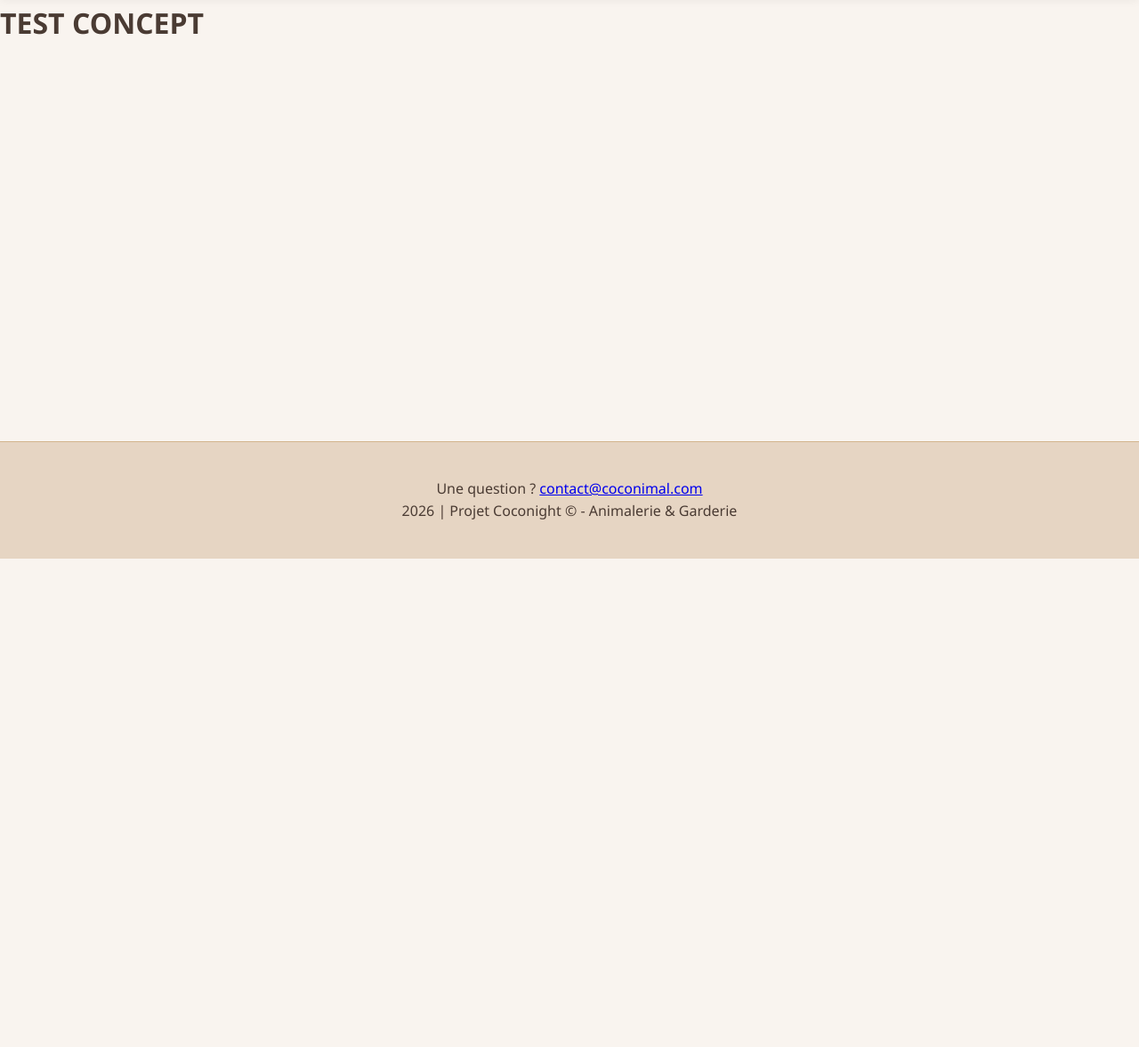
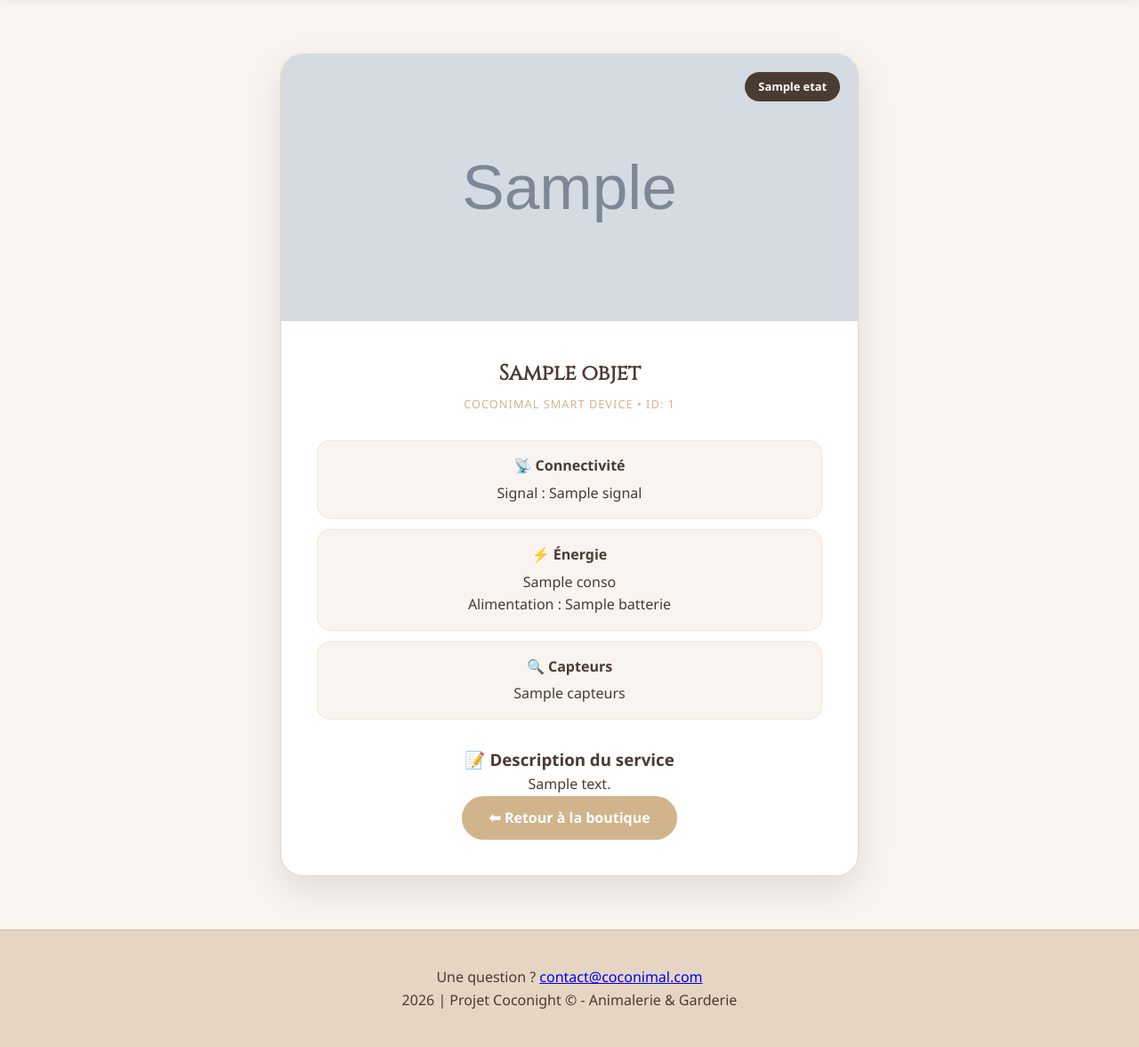
Before and after one commit to MathisSinet/CY_DevWeb_GI4, a Django app: template core/templates/concept.html in a window 1280 px wide. Shown: the part 172-1349 px from the top of the page at 89% size. Before the commit the page ends 800 px from the top, so only its background shows below. Run offline with Django 4.2, Linux system fonts and the light colour scheme; the template is opened without the code that fills it: most values are stand-ins (such as "Sample title", 1, 10 or a date in 2020); grey boxes marked "Sample" are stand-in pictures.

Commit message:
page concept fait

```diff
--- a/core/templates/concept.html
+++ b/core/templates/concept.html
@@ -1,7 +1,49 @@
 {% extends 'base.html' %}
+{% load static %}
+
+{% block head %}
+<link rel="stylesheet" href="{% static 'css/concept.css' %}">
+{% endblock %}
 
 {% block content %}
-<h1>
-    TEST CONCEPT
-</h1>
+<section class="container concept-container">
+    <div class="concept-card-single">
+        <div class="concept-hero-image">
+            <img src="{% static objet.image %}" alt="{{ objet.nom }}">
+            <span class="status-badge-float">{{ objet.etat }}</span>
+        </div>
+
+        <div class="concept-body">
+            <div class="concept-header-mini">
+                <h1>{{ objet.nom }}</h1>
+                <p class="brand-subtitle">Coconimal Smart Device • ID: {{ objet.id }}</p>
+            </div>
+
+            <div class="specs-wrapper">
+                <div class="spec-card">
+                    <h4>📡 Connectivité</h4>
+                    <p>Signal : {{ objet.signal }}</p>
+                </div>
+                <div class="spec-card">
+                    <h4>⚡ Énergie</h4>
+                    <p>{{ objet.conso }}</p>
+                    <p>Alimentation : {{ objet.batterie }}</p>
+                </div>
+                <div class="spec-card">
+                    <h4>🔍 Capteurs</h4>
+                    <p>{{ objet.capteurs }}</p>
+                </div>
+            </div>
+
+            <div class="description-box">
+                <h3>📝 Description du service</h3>
+                <p>{{ objet.description }}</p>
+            </div>
+
+            <div class="concept-footer">
+                <a href="{% url 'boutique' %}" class="btn-back-mignon">⬅ Retour à la boutique</a>
+            </div>
+        </div>
+    </div>
+</section>
 {% endblock %}
--- /dev/null
+++ b/static/css/concept.css
@@ -0,0 +1,100 @@
+@import 'colors.css';
+
+/* On centre le bloc au milieu de l'écran */
+.concept-container {
+    display: flex;
+    justify-content: center;
+    align-items: center;
+    padding: 60px 20px;
+    min-height: 80vh;
+}
+
+/* Le bloc blanc bien propre */
+.concept-card-single {
+    max-width: 650px;
+    width: 100%;
+    background: white;
+    border-radius: 25px;
+    overflow: hidden;
+    box-shadow: 0 15px 40px rgba(0,0,0,0.1);
+    border: 1px solid #E6D5C3;
+    text-align: center;
+}
+
+/* L'image en haut */
+.concept-hero-image {
+    position: relative;
+    height: 300px;
+    background-color: #f9f4ef;
+}
+
+.concept-hero-image img {
+    width: 100%;
+    height: 100%;
+    object-fit: cover;
+}
+
+.status-badge-float {
+    position: absolute;
+    top: 20px;
+    right: 20px;
+    background: #4A3B33;
+    color: white;
+    padding: 6px 15px;
+    border-radius: 20px;
+    font-size: 0.8rem;
+    font-weight: bold;
+}
+
+.concept-body {
+    padding: 40px;
+}
+
+.concept-header-mini h1 {
+    font-family: 'Cinzel', serif;
+    color: #4A3B33;
+    margin-bottom: 5px;
+}
+
+.brand-subtitle {
+    font-size: 0.8rem;
+    color: #D2B48C;
+    text-transform: uppercase;
+    letter-spacing: 1px;
+}
+
+/* Les petites boites d'infos */
+.specs-wrapper {
+    display: flex;
+    flex-direction: column;
+    gap: 12px;
+    margin: 30px 0;
+}
+
+.spec-card {
+    background: #f9f4ef;
+    padding: 15px;
+    border-radius: 15px;
+    border: 1px solid rgba(210, 180, 140, 0.2);
+}
+
+.spec-card h4 {
+    font-size: 1rem;
+    color: #4A3B33;
+    margin-bottom: 5px;
+}
+
+.btn-back-mignon {
+    display: inline-block;
+    background: #D2B48C;
+    color: white;
+    padding: 12px 30px;
+    border-radius: 25px;
+    text-decoration: none;
+    font-weight: bold;
+    transition: 0.3s;
+}
+
+.btn-back-mignon:hover {
+    background: #4A3B33;
+}
```
